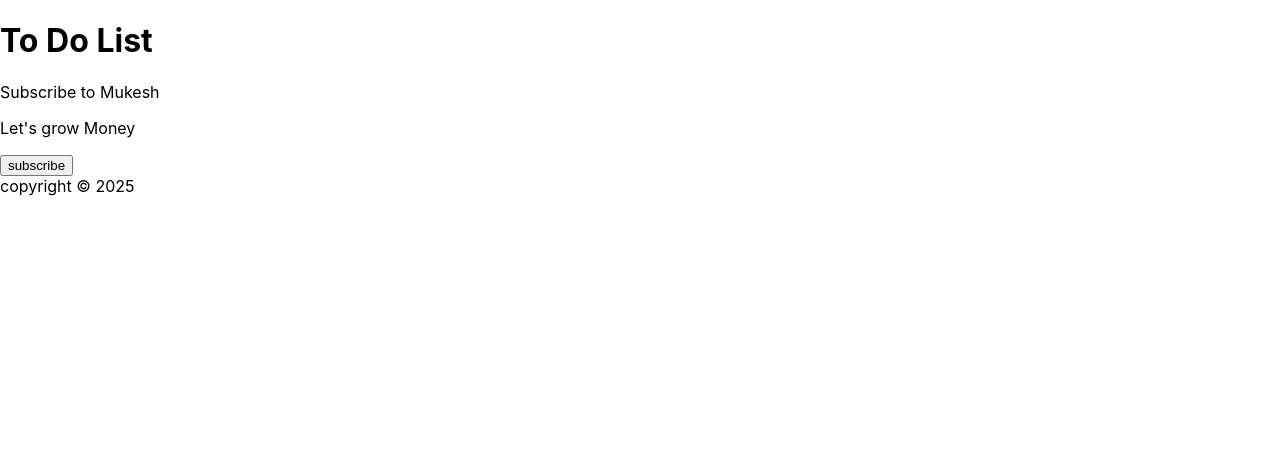
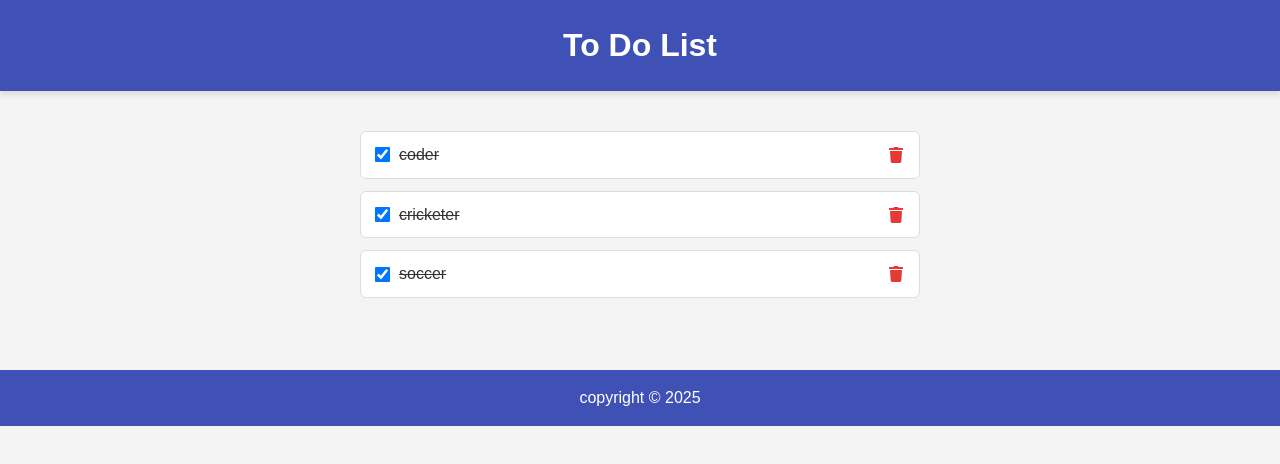
Before and after one commit to mukeshr08/ReactJS, a React (Create React App) app: page / in a window 1280 px wide. Shown: the top 464 px of the page. Built offline with nearby package versions, Linux system fonts and the light colour scheme.

Commit message:
list and keys

```diff
--- a/src/Content.js
+++ b/src/Content.js
@@ -1,34 +1,54 @@
 import React from 'react';
 import { useState } from 'react';
+import { FaTrash } from "react-icons/fa";
 // it return an array,previous state and next state,hatja(disadvantage)-no class component,conditional operator,
 
 const Content = () => {
-      const [changename,Setchangename]=useState("grow");
-    function NameChange(){
+  const [array,setArray]=useState(
+    [
+      {id:1,checked:true,content:"coder"},
+      {id:2,checked:true,content:"cricketer"},
+      {id:3,checked:true,content:"soccer"}
+    ]
+  )
+  const changestate = (id)=>{
+    const changechecklist=array.map((item)=>
+      item.id===id?{...item,checked:!item.checked}:item
 
+    )
+    setArray(changechecklist)
+    localStorage.setItem("to_do_list",JSON.stringify(changechecklist))
+  }
+  const deletefunction=(id)=>{
+    const afterdeletelist=array.filter((item)=>
+      item.id!=id
 
-        const arr=["grow","give","Earn"]
-        const num=Math.floor(Math.random()*3);
-        Setchangename(arr[num])
-    }
+    )
+    setArray(afterdeletelist)
 
-
-
+  }
 
 
   return (
-    <div>
-      Subscribe to Mukesh
-      <p>Let's {changename} Money</p>
-      {/* it has the parameter function which is execute in the load of the website. */}
+   <main>
+    {array.length?(
+      <ul>
+        {array.map((role)=>(
+          <li key={role.id}>
+            <input type="checkbox"
+            checked={role.checked} onChange={()=>changestate(role.id)}
+             />
+          <label  style={role.checked?{textDecoration:'line-through'}:null}onDoubleClick={()=>changestate(role.id)}>{role.content}</label>
+          <FaTrash role='button' tabIndex={0
 
-      <button onClick={NameChange}>subscribe</button>
-      {/* if we use parameter,the only way is to implement the anonymous function */}
+          } onClick={()=>deletefunction(role.id)}/>
+          </li>
+        ))}
+      </ul>
 
+    ):(<p>List is empty</p>)}
 
-
-    </div>
+   </main>
   )
 }
-
 export default Content
--- a/src/index.css
+++ b/src/index.css
@@ -1,13 +1,86 @@
-body {
+/* General Reset */
+* {
+  box-sizing: border-box;
   margin: 0;
-  font-family: -apple-system, BlinkMacSystemFont, 'Segoe UI', 'Roboto', 'Oxygen',
-    'Ubuntu', 'Cantarell', 'Fira Sans', 'Droid Sans', 'Helvetica Neue',
-    sans-serif;
-  -webkit-font-smoothing: antialiased;
-  -moz-osx-font-smoothing: grayscale;
+  padding: 0;
 }
 
-code {
-  font-family: source-code-pro, Menlo, Monaco, Consolas, 'Courier New',
-    monospace;
+/* Body Styling */
+body {
+  font-family: Arial, sans-serif;
+  background-color: #f4f4f4;
+  color: #333;
+  line-height: 1.6;
 }
+
+/* App Layout */
+main {
+  padding: 20px;
+  max-width: 600px;
+  margin: auto;
+}
+
+/* Header Styling */
+header {
+  background-color: #3f51b5;
+  color: white;
+  padding: 20px 0;
+  text-align: center;
+  box-shadow: 0 4px 6px rgba(0, 0, 0, 0.1);
+}
+
+header h1 {
+  font-size: 2rem;
+}
+
+/* List Styling */
+ul {
+  list-style: none;
+  padding: 0;
+  margin-top: 20px;
+}
+
+li {
+  background-color: white;
+  border: 1px solid #ddd;
+  margin-bottom: 12px;
+  padding: 10px 15px;
+  display: flex;
+  align-items: center;
+  justify-content: space-between;
+  border-radius: 6px;
+  transition: background-color 0.3s;
+}
+
+li:hover {
+  background-color: #f1f1f1;
+}
+
+input[type="checkbox"] {
+  transform: scale(1.2);
+  margin-right: 10px;
+}
+
+label {
+  flex-grow: 1;
+}
+
+/* Trash Icon */
+svg[role="button"] {
+  color: #e53935;
+  cursor: pointer;
+  transition: transform 0.2s ease;
+}
+
+svg[role="button"]:hover {
+  transform: scale(1.2);
+}
+
+/* Footer */
+footer {
+  background-color: #3f51b5;
+  color: white;
+  text-align: center;
+  padding: 15px 0;
+  margin-top: 40px;
+}
```
